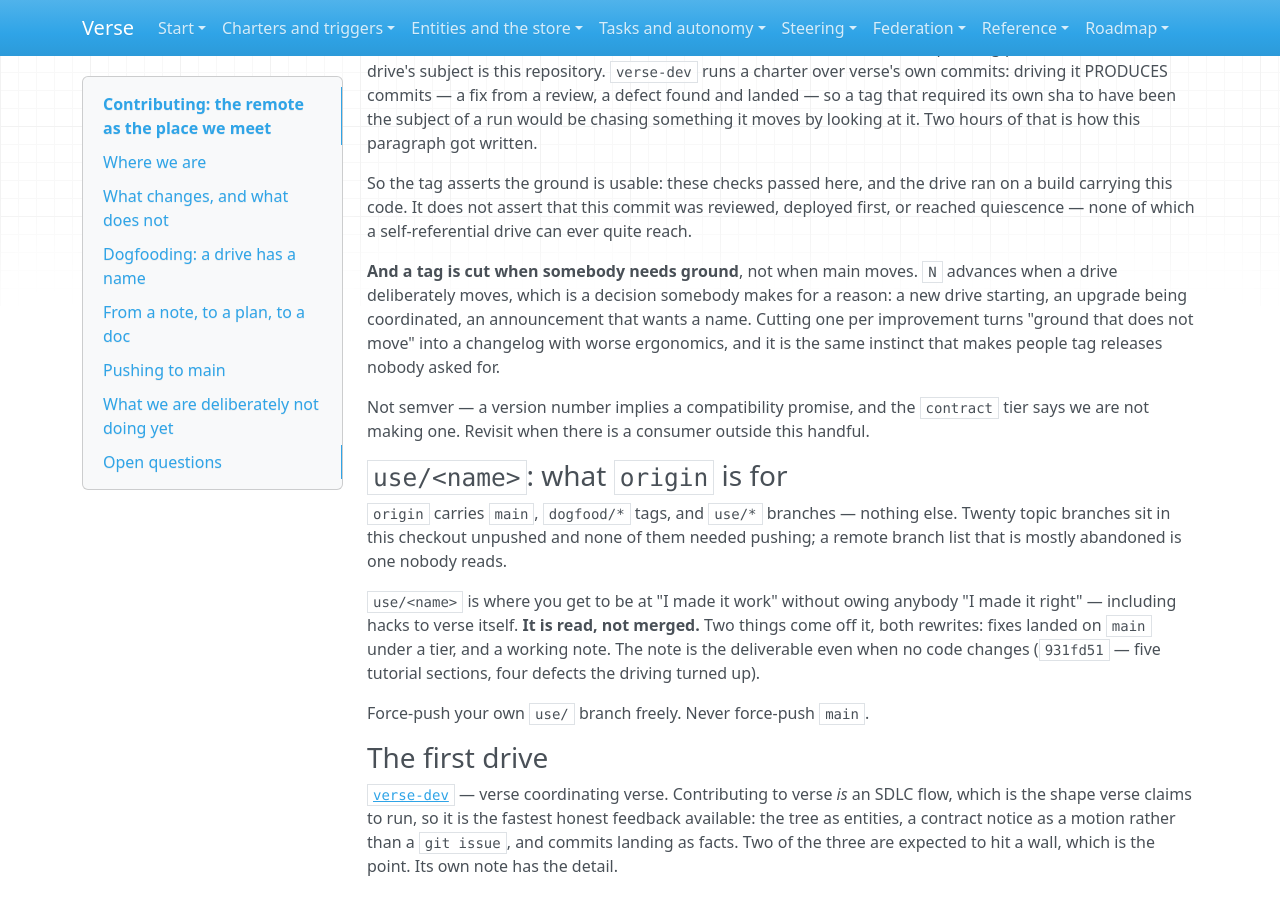
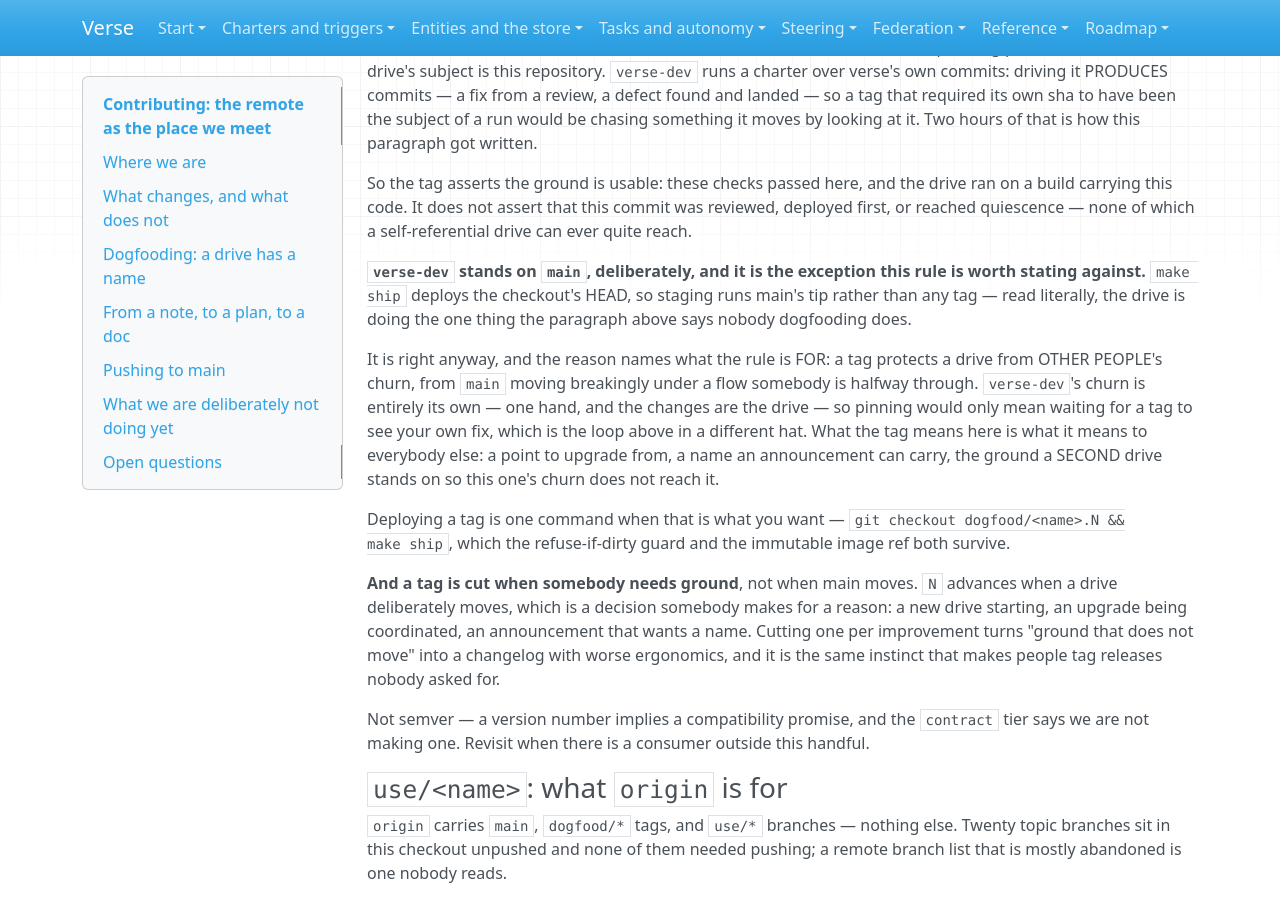
Before and after one commit to signadot/viff, an MkDocs documentation site: the page built from docs/working/contributing.md, in a window 1280 px wide and 900 px high, scrolled down 1400 px. Built offline with MkDocs 1.6.1, drawn with Linux system fonts in a browser that asks for light colours.

Commit message:
contributing: verse-dev stands on main, and that is the exception worth stating
`make ship` deploys the checkout's HEAD, so staging runs main's tip and not any tag. Read
literally, the first drive is doing the one thing this section says nobody dogfooding does, and
the section did not notice.

It is right anyway, and saying why names what the rule is for: a tag protects a drive from OTHER
PEOPLE's churn — main moving breakingly under a flow somebody is halfway through. verse-dev's
churn is entirely its own, one hand, the changes ARE the drive, so pinning would only mean
waiting for a tag to see your own fix. That is the loop the paragraph above escapes, in a
different hat.

What the tag means here is what it means to everyone else: a point to upgrade from, a name an
announcement can carry, and the ground a SECOND drive stands on so this one's churn does not
reach it. Deploying one is `git checkout dogfood/<name>.N && make ship` when that is what
somebody wants.

Second time today this note's rule was right for the case it was written for and wrong for the
self-referential one. Both are now written down rather than worked around.

Checked: prose only
Co-Authored-By: Claude Opus 5 (1M context) <noreply@anthropic.com>

```diff
--- a/docs/working/contributing.md
+++ b/docs/working/contributing.md
@@ -76,6 +76,22 @@ moves by looking at it. Two hours of that is how this paragraph got written.
 So the tag asserts the ground is usable: these checks passed here, and the drive ran on a build
 carrying this code. It does not assert that this commit was reviewed, deployed first, or
 reached quiescence — none of which a self-referential drive can ever quite reach.
+
+**`verse-dev` stands on `main`, deliberately, and it is the exception this rule is worth
+stating against.** `make ship` deploys the checkout's HEAD, so staging runs main's tip rather
+than any tag — read literally, the drive is doing the one thing the paragraph above says nobody
+dogfooding does.
+
+It is right anyway, and the reason names what the rule is FOR: a tag protects a drive from
+OTHER PEOPLE's churn, from `main` moving breakingly under a flow somebody is halfway through.
+`verse-dev`'s churn is entirely its own — one hand, and the changes are the drive — so pinning
+would only mean waiting for a tag to see your own fix, which is the loop above in a different
+hat. What the tag means here is what it means to everybody else: a point to upgrade from, a
+name an announcement can carry, the ground a SECOND drive stands on so this one's churn does
+not reach it.
+
+Deploying a tag is one command when that is what you want — `git checkout dogfood/<name>.N &&
+make ship`, which the refuse-if-dirty guard and the immutable image ref both survive.
 
 **And a tag is cut when somebody needs ground**, not when main moves. `N` advances when a drive
 deliberately moves, which is a decision somebody makes for a reason: a new drive starting, an
```
